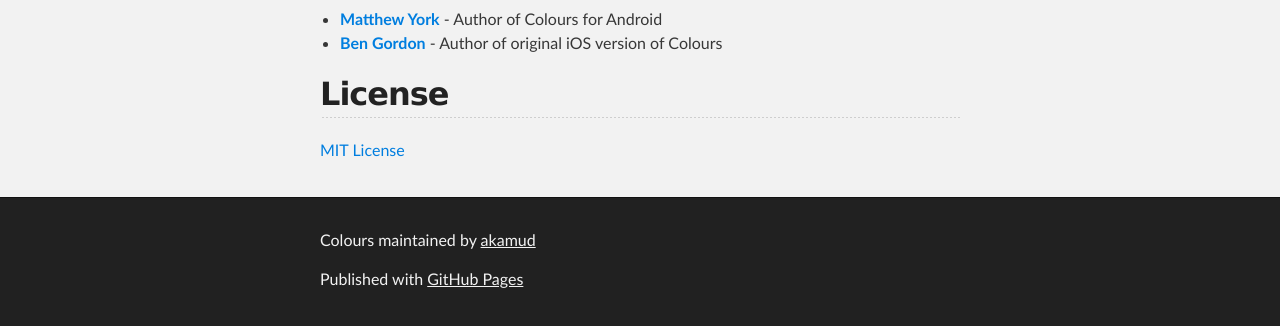
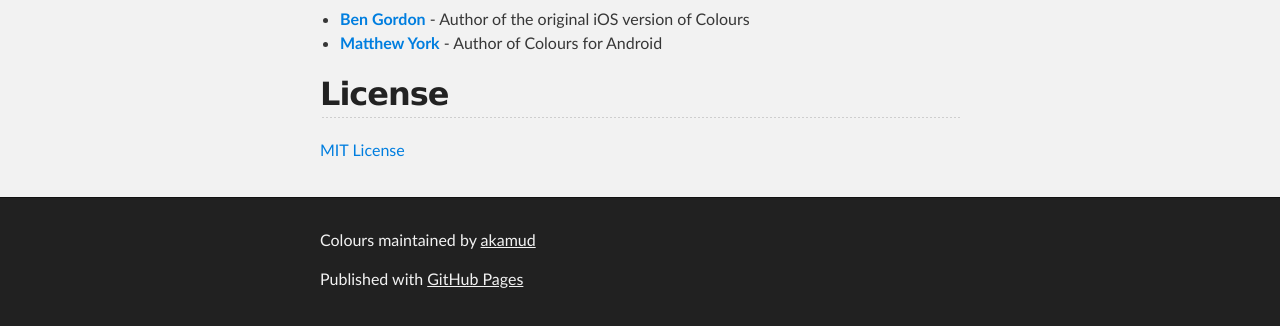
Before and after one commit to akamud/Colours, a plain HTML site: page index.html in a window 1280 px wide. Shown: the part 1392-1718 px from the top of the page. Drawn offline with Linux system fonts and the light colour scheme.

Commit message:
Fixed a typo in the Credits section

```diff
--- a/index.html
+++ b/index.html
@@ -53,9 +53,9 @@ This is also based on the Java port by <a href="https://github.com/MatthewYork">
 
 <ul>
 <li>
+<a href="https://github.com/bennyguitar"><strong>Ben Gordon</strong></a> - Author of the original iOS version of Colours</li>
+<li>
 <a href="https://github.com/MatthewYork"><strong>Matthew York</strong></a> - Author of Colours for Android </li>
-<li>
-<a href="https://github.com/bennyguitar"><strong>Ben Gordon</strong></a> - Author of original iOS version of Colours</li>
 </ul>
 
 <h2>
```
